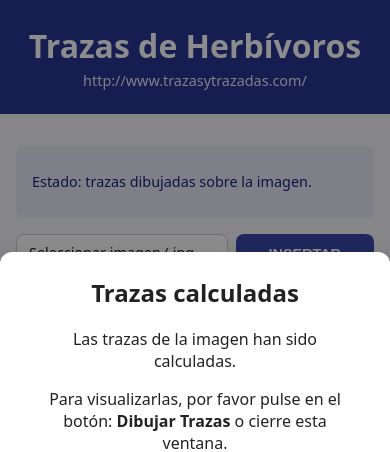
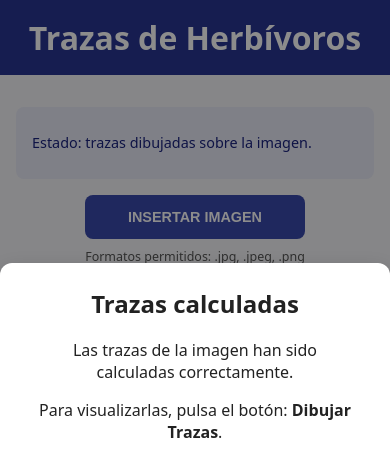
Before and after one commit to Marcurio22/TFG-Marcos-Zamorano, a Flask app: page / in a window 390 px wide. Shown: the top 452 px of the page. Run offline with Flask 3, Linux system fonts and the light colour scheme; the visitor is signed in with stand-in values (Sample User, id 1).

Commit message:
Arreglos generales

```diff
--- a/webapp/trazasytrazadas/static/style.css
+++ b/webapp/trazasytrazadas/static/style.css
@@ -19,9 +19,18 @@ body {
   color: #222;
 }
 
+/* ============================================================================
+   Header principal
+   Autor: Marcos Zamorano Lasso
+   Since: 20/11/2025
+   Nota:
+       Se elimina el subtítulo/enlace de la web y se ajusta el alto del header
+       para que no quede espacio vacío.
+============================================================================ */
+
 .main-header {
   text-align: center;
-  padding: 1.5rem 1rem;
+  padding: 1rem 1rem;        /* antes 1.5rem; ahora más compacto */
   background: #283593;
   color: #fff;
 }
@@ -30,32 +39,78 @@ body {
   margin: 0;
 }
 
-.subtitle {
-  margin: 0.25rem 0 0;
-  font-size: 0.9rem;
-  opacity: 0.9;
-}
-
 .main-content {
   max-width: 960px;
   margin: 2rem auto;
   padding: 0 1rem 3rem;
 }
 
+
+
+/* ============================================================================
+   Botonera principal — HORIZONTAL FIJA
+   Autor: Marcos Zamorano Lasso
+   Since: 21/11/2025
+   Objetivo:
+       - 4 botones SIEMPRE en línea horizontal en escritorio.
+       - Separación clara entre botones.
+       - Solo se permite salto de línea si la pantalla es realmente pequeña.
+       - Overrides con !important para anular reglas anteriores conflictivas.
+============================================================================ */
+
 .controls {
-  display: flex;
-  flex-wrap: wrap;
-  gap: 1rem;
-  justify-content: center;
-  margin-bottom: 2rem;
+  display: flex !important;          /* fila */
+  flex-direction: row !important;    /* horizontal */
+  flex-wrap: nowrap !important;      /* NO apilar en escritorio */
+  justify-content: center !important;
+  align-items: flex-start !important;
+  gap: 1.6rem !important;            /* espacio entre botones */
+  margin: 1rem 0 1.6rem !important;  /* aire arriba/abajo */
+  width: 100% !important;
 }
 
+/* Cada formulario es un “bloque” de botón sin crecer */
+.controls > form {
+  flex: 0 0 auto !important;
+  margin: 0 !important;
+  padding: 0 !important;
+}
+
+/* Formato interno del form (botón + hint debajo solo en insertar) */
 .control-form {
-  display: flex;
-  flex-direction: column;
-  align-items: center;
-  gap: 0.5rem;
+  display: flex !important;
+  flex-direction: column !important;
+  align-items: center !important;
+  gap: 0.35rem !important;
+  width: auto !important;            /* evita que se estire */
 }
+
+/* Botones: ancho constante, 4 en fila como el mockup */
+.control-form button {
+  width: 180px !important;
+  height: 44px !important;
+  white-space: nowrap !important;    /* texto sin saltos */
+}
+
+/* Hint de formatos bajo INSERTAR sin romper la fila */
+.formats-hint {
+  font-size: 0.78rem !important;
+  margin-top: 0.25rem !important;
+  white-space: nowrap !important;
+}
+
+/* Solo en pantallas pequeñas dejamos que bajen a otra fila */
+@media (max-width: 760px) {
+  .controls {
+    flex-wrap: wrap !important;      /* aquí sí pueden bajar */
+  }
+
+  .control-form button {
+    width: 100% !important;
+    max-width: 240px !important;
+  }
+}
+
 
 .upload-form {
   flex-direction: row;
@@ -161,3 +216,11 @@ button:hover {
   color: #1a237e;
   font-size: 0.9rem;
 }
+
+.formats-hint {
+  display: block;
+  margin-top: 0.35rem;
+  font-size: 0.8rem;
+  color: #555;
+  text-align: center;
+}
--- a/webapp/trazasytrazadas/templates/base.html
+++ b/webapp/trazasytrazadas/templates/base.html
@@ -17,7 +17,6 @@ cabecera, estilos, layout común y bloques que heredan las vistas.
   <body>
     <header class="main-header">
       <h1>Trazas de Herbívoros</h1>
-      <p class="subtitle">http://www.trazasytrazadas.com/</p>
     </header>
 
     <main class="main-content">
--- a/webapp/trazasytrazadas/templates/index.html
+++ b/webapp/trazasytrazadas/templates/index.html
@@ -21,33 +21,61 @@ Vista principal. Contiene:
   <p>{{ status_message }}</p>
 </section>
 
-<!-- Botonera principal -->
-<section class="controls">
+<!-- ============================================================================
+     Botonera principal (mockup horizontal)
+     Autor: Marcos Zamorano Lasso
+     Since: 21/11/2025
+     Nota:
+         - Los 4 botones deben ser hermanos directos dentro de .controls.
+         - Ningún form debe estar anidado dentro de otro.
+         - Evitamos cierres mal colocados que rompan el layout.
+============================================================================ -->
+<section class="controls" aria-label="Acciones principales">
+
   <!-- INSERTAR IMAGEN -->
-  <form action="{{ url_for('trazas.upload_image') }}" method="post"
-        enctype="multipart/form-data" class="control-form upload-form">
-    <label class="file-input">
-      <span>Seleccionar imagen (.jpg, .jpeg, .png)</span>
-      <input type="file" name="image" accept=".jpg,.jpeg,.png" required>
-    </label>
-    <button type="submit">INSERTAR IMAGEN</button>
+  <form id="upload-form"
+        action="{{ url_for('trazas.upload_image') }}"
+        method="post"
+        enctype="multipart/form-data"
+        class="control-form">
+
+    <!-- Input oculto -->
+    <input id="image-input"
+           type="file"
+           name="image"
+           accept=".jpg,.jpeg,.png"
+           hidden>
+
+    <!-- Botón visible -->
+    <button type="button" id="upload-btn">INSERTAR IMAGEN</button>
+
+    <!-- Hint de formatos -->
+    <small class="formats-hint">
+      Formatos permitidos: .jpg, .jpeg, .png
+    </small>
   </form>
 
   <!-- BORRAR IMAGEN -->
-  <form action="{{ url_for('trazas.delete_image') }}" method="post" class="control-form">
+  <form id="delete-form"
+        action="{{ url_for('trazas.delete_image') }}"
+        method="post"
+        class="control-form">
     <button type="submit">BORRAR IMAGEN</button>
   </form>
 
   <!-- CALCULAR TRAZAS -->
   <form id="calculate-form"
-      action="{{ url_for('trazas.calculate_traces') }}"
-      method="post"
-      class="control-form">
-  <button type="submit">CALCULAR TRAZAS</button>
+        action="{{ url_for('trazas.calculate_traces') }}"
+        method="post"
+        class="control-form">
+    <button type="submit">CALCULAR TRAZAS</button>
   </form>
 
   <!-- DIBUJAR TRAZAS -->
-  <form action="{{ url_for('trazas.draw_traces') }}" method="post" class="control-form">
+  <form id="draw-form"
+        action="{{ url_for('trazas.draw_traces') }}"
+        method="post"
+        class="control-form">
     <button type="submit">DIBUJAR TRAZAS</button>
   </form>
 </section>
@@ -82,8 +110,8 @@ Vista principal. Contiene:
   <div class="modal is-visible">
     <div class="modal-content">
       <h2>Trazas calculadas</h2>
-      <p>Las trazas de la imagen han sido calculadas.</p>
-      <p>Para visualizarlas, por favor pulse en el botón: <strong>Dibujar Trazas</strong> o cierre esta ventana.</p>
+      <p>Las trazas de la imagen han sido calculadas correctamente.</p>
+      <p>Para visualizarlas, pulsa el botón: <strong>Dibujar Trazas</strong>.</p>
       <button onclick="this.closest('.modal').classList.remove('is-visible');">
         Close
       </button>
@@ -117,4 +145,34 @@ Vista principal. Contiene:
   });
 </script>
 
+<script>
+  /* ==========================================================================
+     Subida de imagen con botón único
+     Autor: Marcos Zamorano Lasso
+     Since: 20/11/2025
+     Nota:
+         - Al pulsar INSERTAR IMAGEN → abre explorador.
+         - Al elegir archivo → se envía el form automáticamente.
+  ========================================================================== */
+  document.addEventListener("DOMContentLoaded", function () {
+    const uploadBtn = document.getElementById("upload-btn");
+    const imageInput = document.getElementById("image-input");
+    const uploadForm = document.getElementById("upload-form");
+
+    if (uploadBtn && imageInput && uploadForm) {
+      // 1) Botón abre explorador
+      uploadBtn.addEventListener("click", () => {
+        imageInput.click();
+      });
+
+      // 2) Cuando se elige archivo, auto-submit
+      imageInput.addEventListener("change", () => {
+        if (imageInput.files.length > 0) {
+          uploadForm.submit();
+        }
+      });
+    }
+  });
+</script>
+
 {% endblock %}
--- a/webapp/trazasytrazadas/traces.py
+++ b/webapp/trazasytrazadas/traces.py
@@ -337,7 +337,7 @@ def upload_image():
     old_traced = session.pop("traced_filename", None)
     old_traces_file = session.pop("traces_file", None)
 
-    # Borramos físicamente los ficheros antiguos (si existen).
+    # Borramos físicamente los ficheros antiguos (si existen). NOTA: Preguntar Álvar
     for old, folder_key in [
         (old_image, "UPLOAD_FOLDER"),
         (old_traced, "OUTPUT_FOLDER"),
```
Also changed, not shown: webapp/instance/outputs/Caminos_no_pintados_3bc1319f01304e21961e48d6d823aa77_traces.json (deleted, +0 -1 lines), webapp/instance/outputs/Caminos_no_pintados_3bc1319f01304e21961e48d6d823aa77_trazas.png (deleted), webapp/instance/uploads/Caminos_no_pintados_3bc1319f01304e21961e48d6d823aa77.png (deleted).
